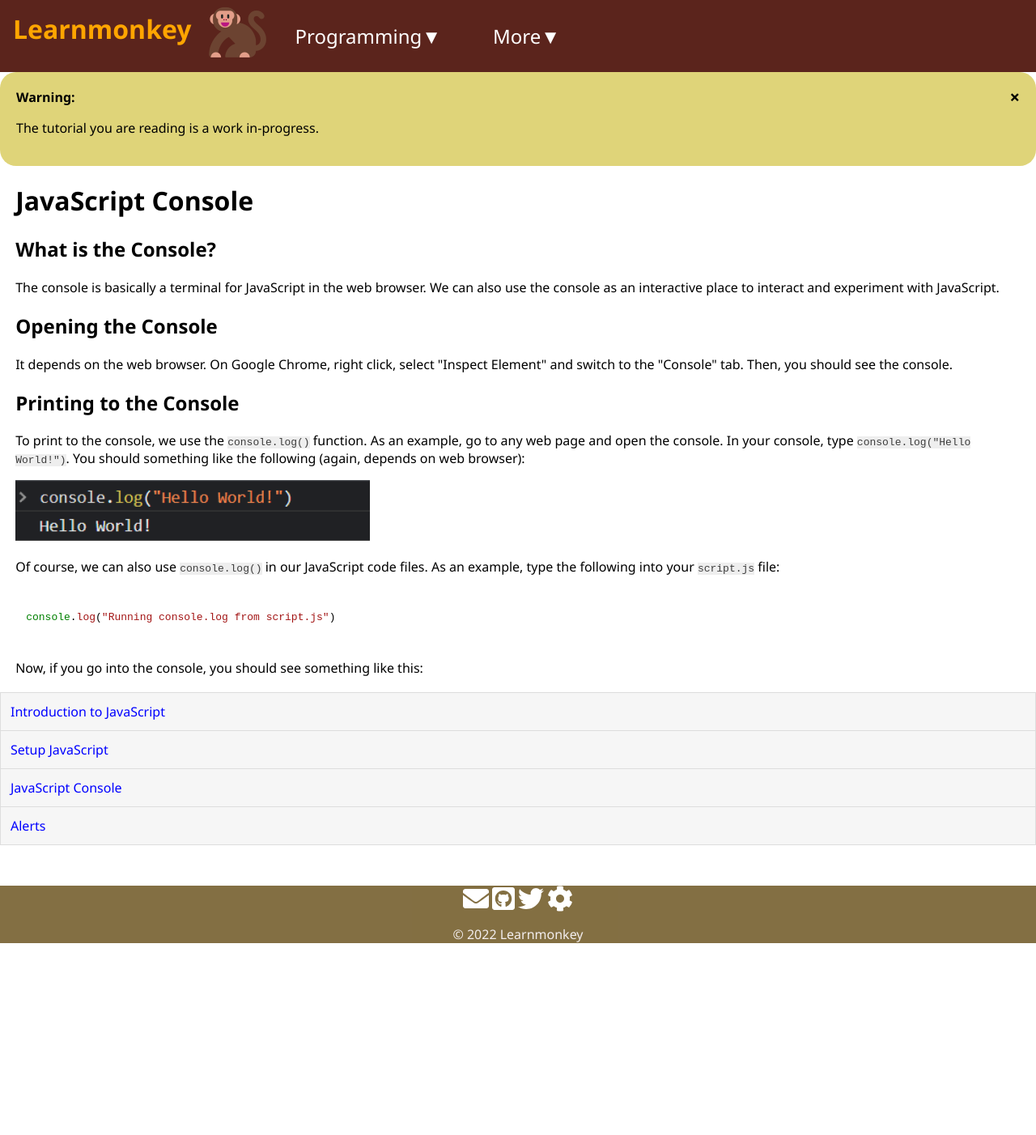
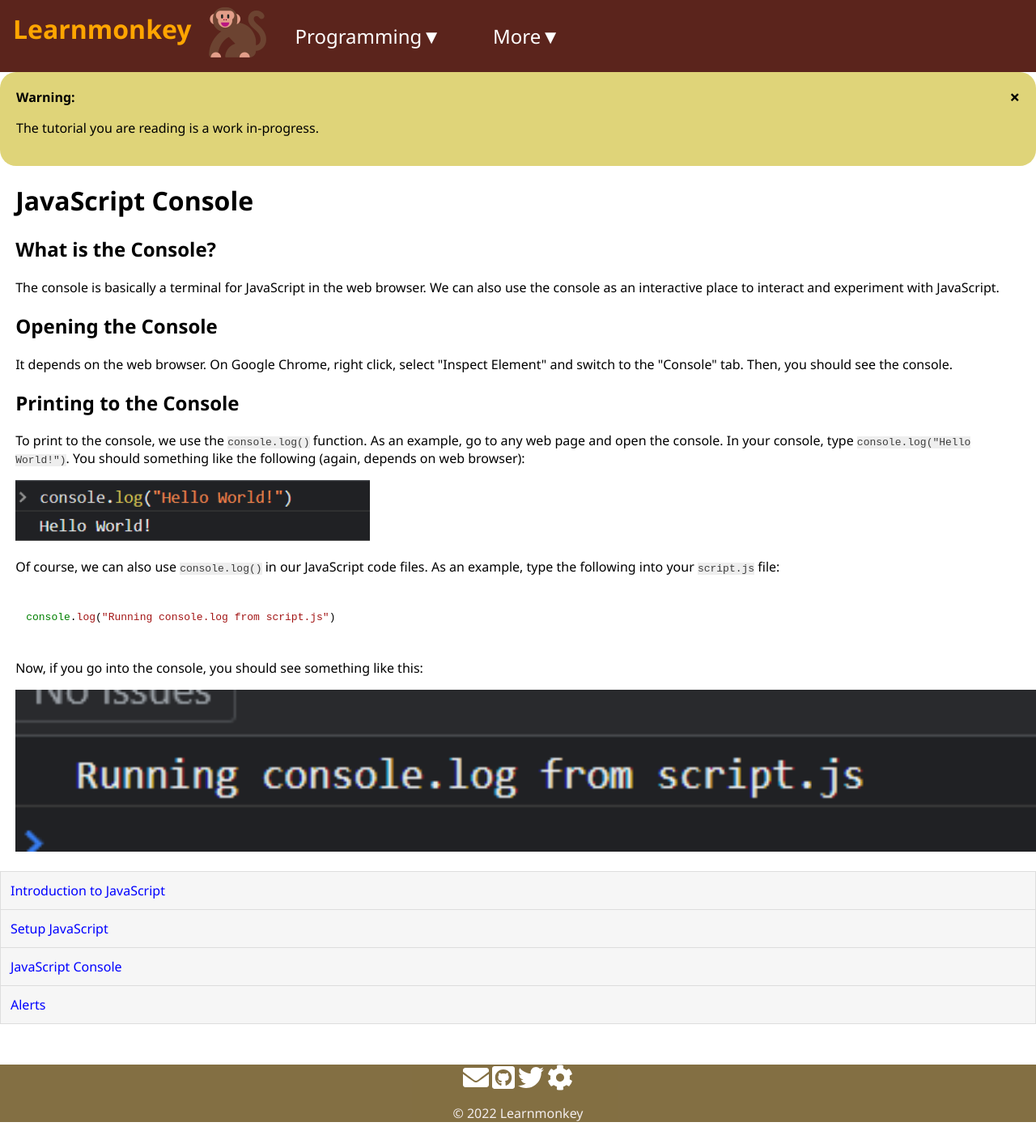
Before and after one commit to learnmonkey/learnmonkey.github.io, a Jekyll site: the page built from programming/javascript/console.html, in a window 1280 px wide. Shown: the whole page at 81% size. Built offline with Jekyll 4.4.1, drawn with Linux system fonts in a browser that asks for light colours; nearby versions of some CDN libraries; before the commit the page ends 1181 px from its top, so only the background shows below that.

Commit message:
Add example console.log() image

```diff
--- a/programming/javascript/console.html
+++ b/programming/javascript/console.html
@@ -25,4 +25,5 @@ layout: javascript
 console.log("Running console.log from script.js")
     </code></pre>
     <p>Now, if you go into the console, you should see something like this: </p>
+    <img src="/images/programming/javascript/console-script-js-example.png" alt="Running console.log() from script.js">
 </section>
```
Also changed, not shown: images/programming/javascript/console-script-js-example.png (added).
